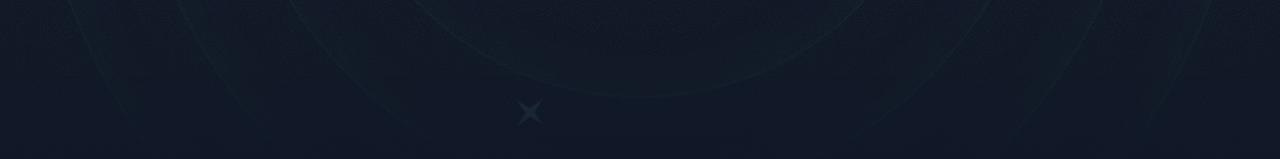
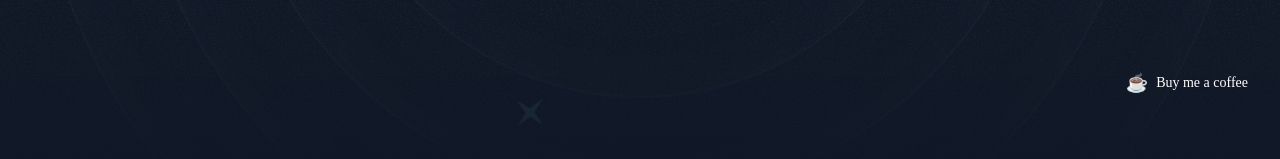
Before and after one commit to YoungthSky/PeterHome, a Next.js app: page / in a window 1280 px wide. Shown: the part 623-782 px from the top of the page. Built offline with nearby package versions, Linux system fonts and the light colour scheme; a web font is replaced by a local one.

Commit message:
add{buy me a coffe} button

```diff
--- a/src/sections/Header.tsx
+++ b/src/sections/Header.tsx
@@ -74,6 +74,7 @@ export const Header = () => {
   );
 
   return (
+    <>
       <div className="fixed flex justify-center items-center top-3 pt-3 z-10 w-full">
         <nav className="flex gap-1 p-0.5 border border-white/15 rounded-full bg-white/10 backdrop-blur">
           <a
@@ -114,5 +115,32 @@ export const Header = () => {
           </a>
         </nav>
       </div>
+
+      {/* Buy me a coffe */}
+      <button
+        onClick={() =>
+          window.open(
+            "https://www.buymeacoffee.com/你的用户名",
+            "_blank",
+            "noopener,noreferrer"
+          )
+        }
+        className="fixed bottom-20 right-6 inline-flex items-center gap-2 px-2 border-white/15 rounded-xl
+          hover:bg-gray-800 active:bg-gray-700 z-50
+          hover:scale-105 active:scale-95 transition-all duration-200
+          hover:rotate-1 active:-rotate-1
+          group"
+      >
+        <span className="font-mono text-lg transform group-hover:rotate-12 group-hover:scale-110 transition-transform duration-200">
+          ☕️
+        </span>
+        <span className="text-sm hidden md:inline lg:hidden group-hover:text-yellow-400 transition-colors duration-200">
+          bmc
+        </span>
+        <span className="text-sm hidden lg:inline group-hover:text-yellow-400 transition-colors duration-200">
+          Buy me a coffee
+        </span>
+      </button>
+    </>
   );
 };
```
Lines whose indentation alone changed are shown as unchanged.
